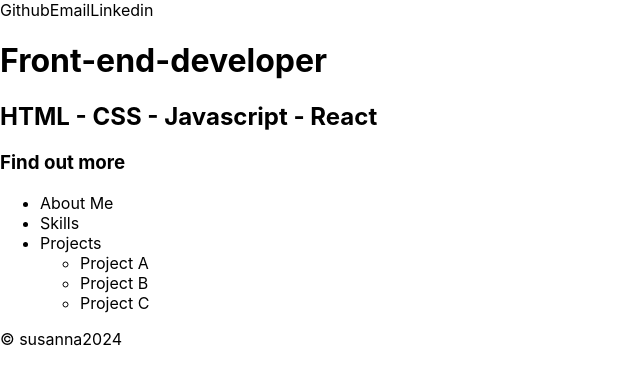
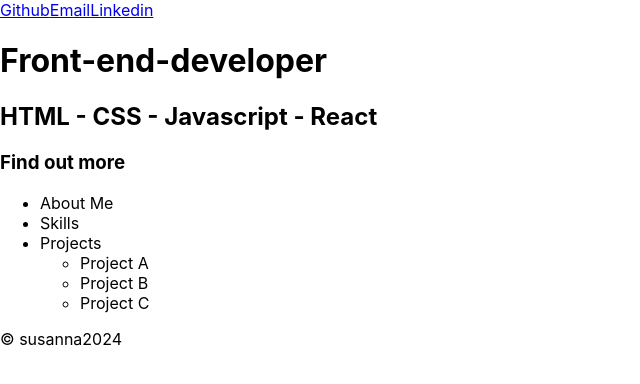
Before and after one commit to SusannaMj/portfolio-frontend, a React (Create React App) app: page / in a window 1280 px wide. Shown: the top 384 px of the page, without its empty margins (0-640 px from the left). Built offline with nearby package versions, Linux system fonts and the light colour scheme.

Commit message:
added href and rel noreferrer to links to fix netlify deploy error, add target blank

```diff
--- a/src/App.js
+++ b/src/App.js
@@ -5,9 +5,15 @@ function App() {
     <div className="App">
       <div className="body">
         <header className="contacts">
-          <a>Github</a>
-          <a>Email</a>
-          <a>Linkedin</a>
+          <a href="#" rel="noreferrer" target="_blank">
+            Github
+          </a>
+          <a href="#" rel="noreferrer" target="_blank">
+            Email
+          </a>
+          <a href="#" rel="noreferrer" target="_blank">
+            Linkedin
+          </a>
         </header>
         <div className="main-content-container">
           <div>
```
